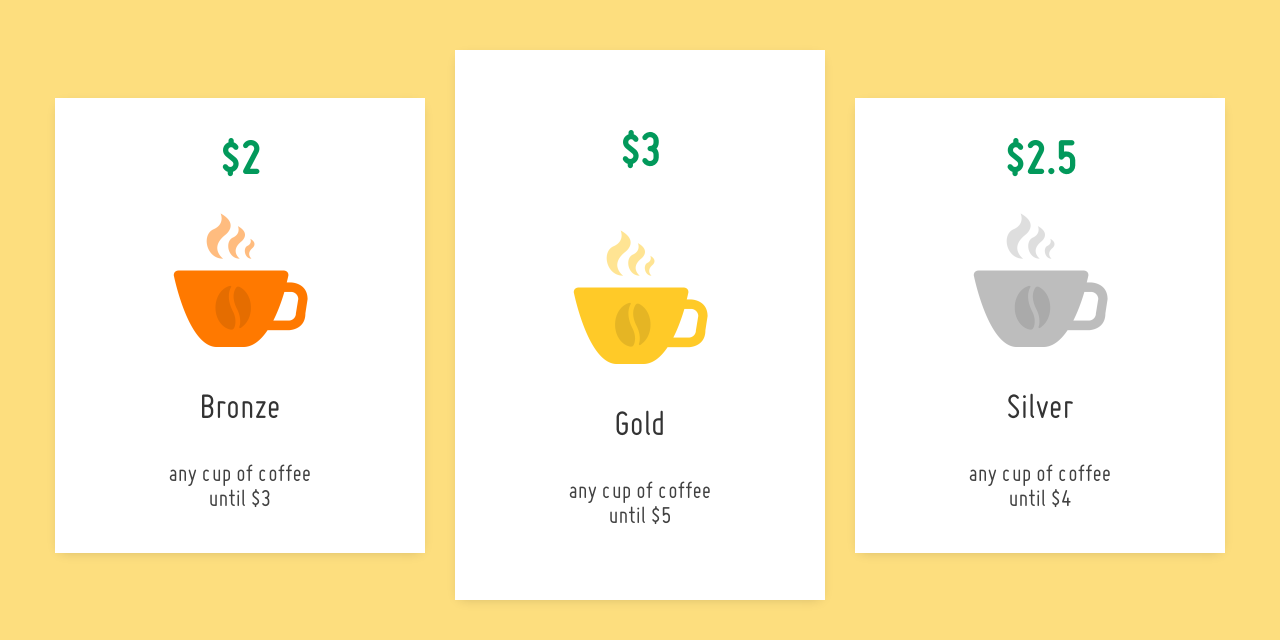
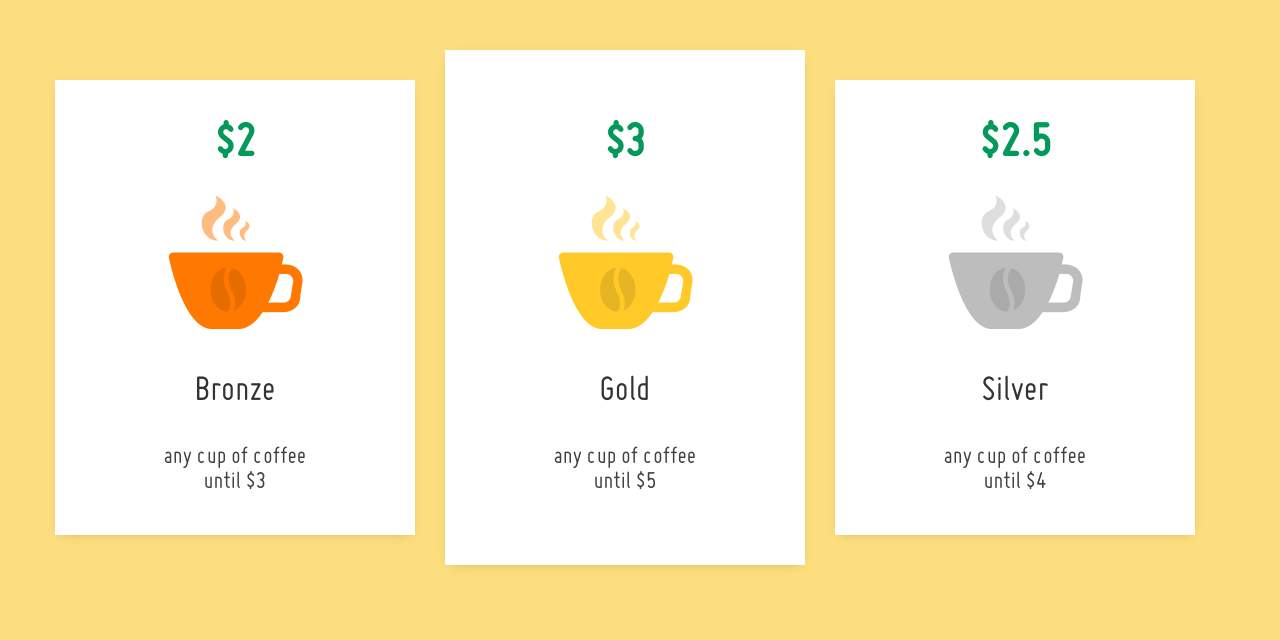
Before and after one commit to zadorroman/cups-coffee, a plain HTML site: page index.html in a window 1280 px wide. Drawn offline with Linux system fonts and the light colour scheme.

Commit message:
second commit

```diff
--- a/css/styles.css
+++ b/css/styles.css
@@ -47,7 +47,6 @@ body {
 .cups {
 	display: flex;
 	flex-wrap: wrap;
-	justify-content: space-between;
 	align-items: center;
 }
 
@@ -55,37 +54,25 @@ body {
 	flex-basis: 360px;
 	display: flex;
 	flex-direction: column;
-	flex-grow: 1;
 	margin: 0 15px 20px;
 	background: #fff;
 	text-align: center;
 	box-shadow: 0px 3px 12px -5px rgba(0, 0, 0, .2);
+	transition: all .5s ease;
 }
-
 
 .cup:nth-child(2) {
 	flex-basis: 360px;
 	display: flex;
 	flex-direction: column;
-	flex-grow: 1;
 	padding: 30px 0;
 	background: #fff;
-	text-align: center;
+
 }
 
-
-
 .cup:hover {
-	transform: scale(1.2);
-	transition: all .5s ease;
-	background: linear-gradient(180deg, rgba(235,235,237,1) 0%, rgba(255,255,255,255) 100%);
+	transform: scale(1.05);
 }
-
-.cup:hover > h1 {
-transform: rotate(360deg);
-transition: all .5s ease;
-}
-
 
 .cup__title {
 	margin: 40px auto 25px;
@@ -93,12 +80,6 @@ transition: all .5s ease;
 	color: #02995b;
 	font-size: 50px;
 	font-weight: 700;
-
-}
-
-.cup:nth-child(2) h1 {
-	margin: 25px auto 25px;
-	padding: 25px;
 }
 
 .cup__body {
```
Also changed, not shown: index.html (+0 -1 lines).
